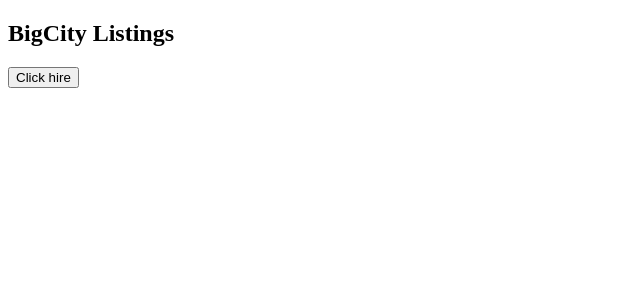
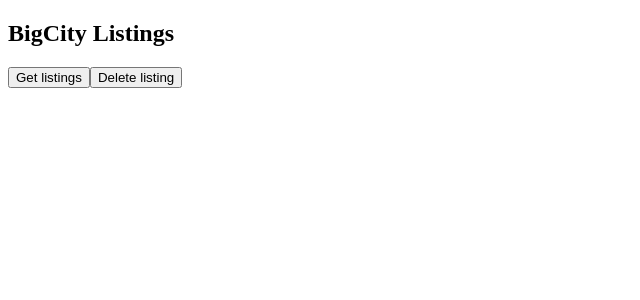
Before and after one commit to Voskan/BigCity, a React (Create React App) app in the folder client/: page / in a window 1280 px wide. Shown: the top 300 px of the page, without its empty margins (0-640 px from the left). Built offline with nearby package versions, Linux system fonts and the light colour scheme.

Commit message:
Client: Add listing dleting functionality

```diff
--- a/client/src/lib/api/server.ts
+++ b/client/src/lib/api/server.ts
@@ -1,9 +1,10 @@
-interface Body {
+interface Body<TVariables> {
   query: string;
+  variables?: TVariables;
 }
 
 export const server = {
-  fetch: async <TData = any>(body: Body) => {
+  fetch: async <TData = any, TVariables = any>(body: Body<TVariables>) => {
     const res = await fetch("/api", {
       method: "POST",
       headers: {
--- a/client/src/sections/Listings/Listings.tsx
+++ b/client/src/sections/Listings/Listings.tsx
@@ -1,6 +1,6 @@
 import React from 'react'
 import { server } from '../../lib/api';
-import { ListingsData } from './types';
+import { DeleteListingData, DeleteListingVariables, ListingsData } from './types';
 
 const LISTINGS = `
   query Listings {
@@ -18,6 +18,14 @@
   }
 `;
 
+const DELETE_LISTING = `
+  mutation DeleteListing($id: ID!) {
+    deleteListing(id: $id) {
+      id
+    }
+  }
+`;
+
 interface Props {
   title: string;
 }
@@ -28,10 +36,19 @@
     console.log(data);
   };
 
+  const deleteListings = async () => {
+    const { data } = await server.fetch<DeleteListingData, DeleteListingVariables>({
+      query: DELETE_LISTING,
+      variables: { id: "5fe6f7dfc837bc1927ed1589" }
+    });
+    console.log(data);
+  };
+
   return (
     <div>
       <h2>{title}</h2>
-      <button onClick={fetchListings}>Click hire</button>
+      <button onClick={fetchListings}>Get listings</button>
+      <button onClick={deleteListings}>Delete listing</button>
     </div>
   )
 };
```
Also changed, not shown: client/src/sections/Listings/types.ts (+8 -0 lines), 1 other file (tests, documents, lock files or other folders).
